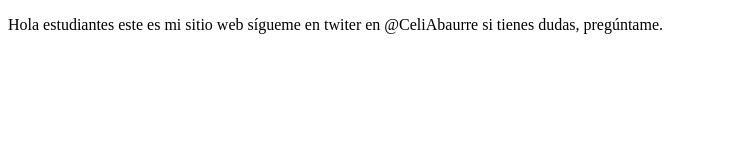
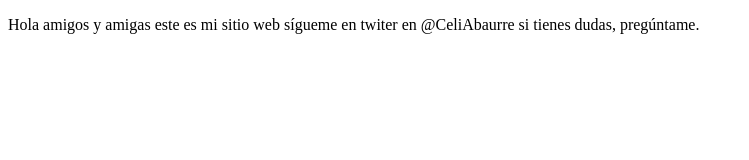
Before and after one commit to mcabaurre/proyectodemoPlatzi, a plain HTML site: page index.html in a window 1280 px wide. Shown: the whole page, without its empty margins (0-749 px from the left). Drawn offline with Linux system fonts and the light colour scheme.

```diff
--- a/index.html
+++ b/index.html
@@ -7,7 +7,7 @@
     <title>Hola mundo</title>
 </head>
 <body>
-    <p>Hola estudiantes este es mi sitio web
+    <p>Hola amigos y amigas este es mi sitio web
         sígueme en twiter en @CeliAbaurre si tienes dudas, pregúntame.
     </p>
 </body>
```
